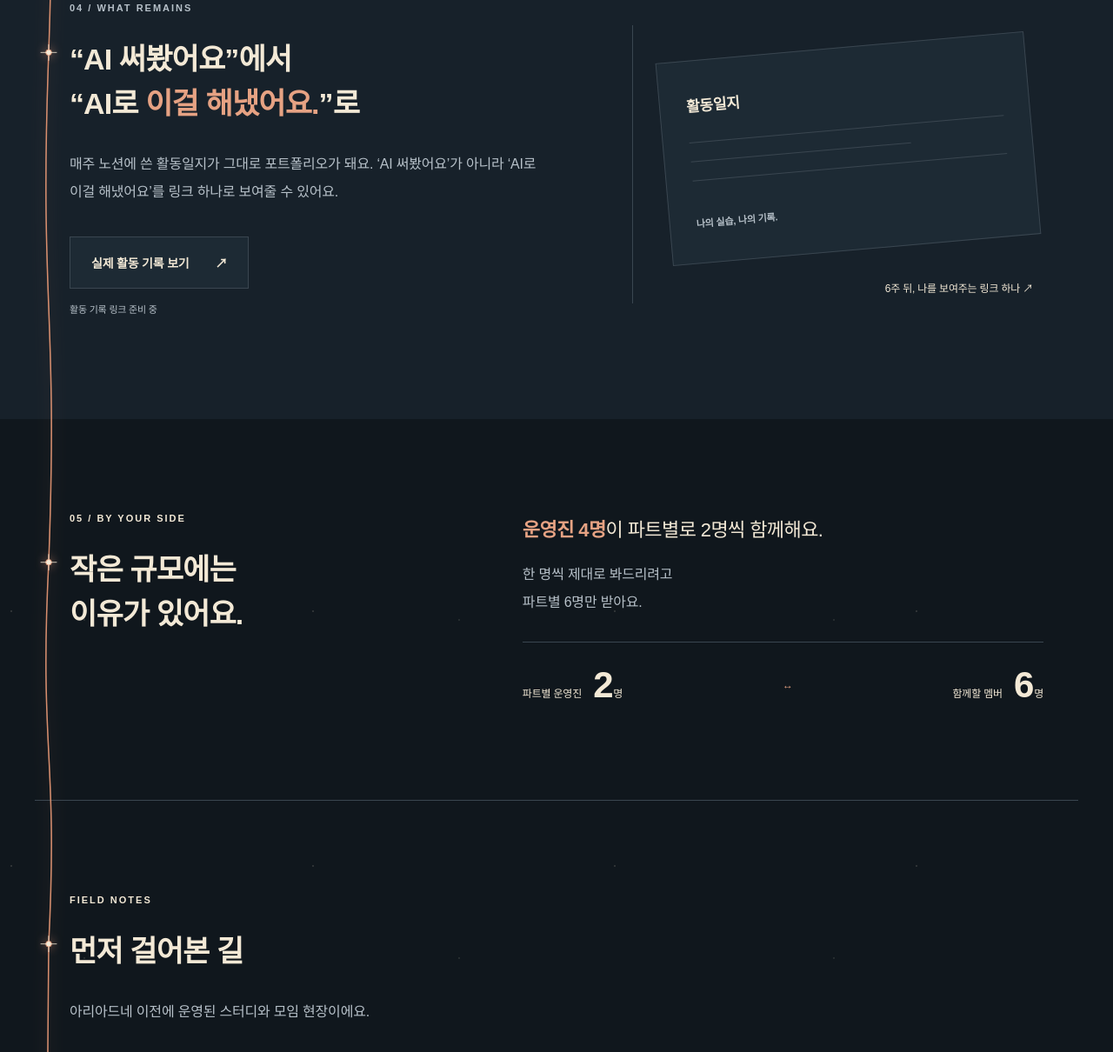
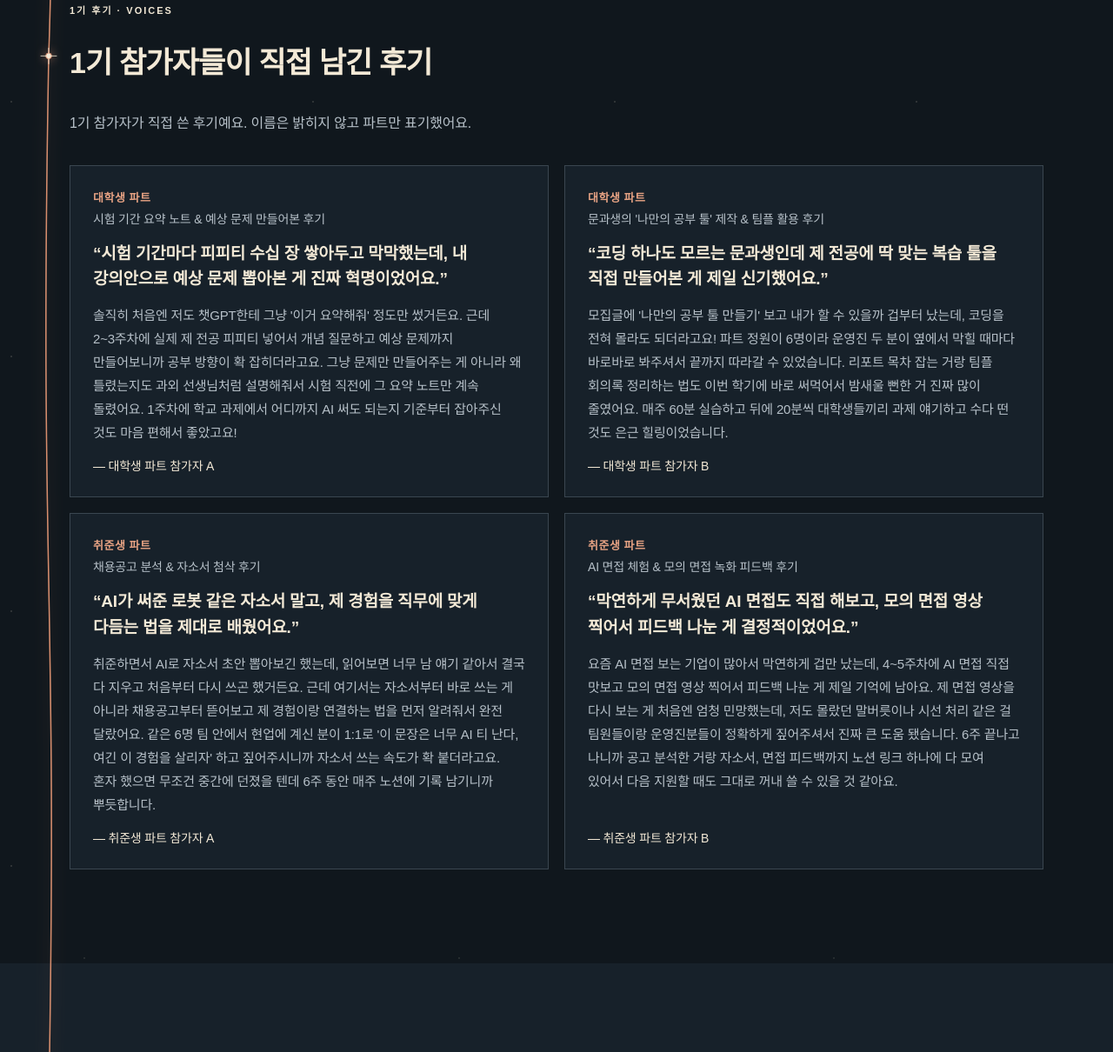
Before and after one commit to nhkoo1004/ariadne-study, a plain HTML site: page index.html in a window 1280 px wide. Shown: the part 3729-4939 px from the top of the page at 87% size. Drawn offline with Linux system fonts and the light colour scheme; a web font is replaced by a local one.

Commit message:
Add files via upload

```diff
--- a/index.html
+++ b/index.html
@@ -7,6 +7,7 @@
 <section class="empathy"><div class="wrap section"><p class="eyebrow">START WHERE YOU ARE</p><h2>지금 이런 미로 안에 있지 않나요?</h2><div class="worries"><p><span>01</span>“다들 AI 쓰는데<br>나만 대충 쓰는 것 같다”</p><p><span>02</span>“과제나 자소서에 AI 써도<br>되는 건지 모르겠다”</p><p><span>03</span>“AI 면접 본다는데<br>뭘 준비해야 할지 모르겠다”</p></div><p class="bridge">같은 고민을 가진 사람끼리 파트를 나눠 진행해요 <span>↓</span></p></div></section>
 <section class="wrap section connected" id="parts"><div class="section-heading"><div><p class="section-index">02 / TWO PATHS</p><h2>나의 미로에 맞는,<br>나의 출발점.</h2></div><p>각자의 고민에서 시작해<br>직접 써보며 배워요.</p></div><div class="part-grid"><article class="part student"><div class="part-top"><span>PATH A / 대학생 파트</span><b>6명</b></div><h3>과제와 시험의 미로</h3><svg viewBox="0 0 380 85" aria-hidden="true"><path d="M0 65L65 20L140 65L220 20L300 45L380 15"/><circle cx="300" cy="45" r="4"/></svg><ul><li>내 수업으로 AI 과외 받기</li><li>시험 요약 노트·예상 문제 만들기</li><li>리포트와 팀플 자료 준비</li><li>나만의 공부 툴 만들기</li></ul></article><article class="part career"><div class="part-top"><span>PATH B / 취준생 파트</span><b>6명</b></div><h3>취업의 미로</h3><svg viewBox="0 0 380 85" aria-hidden="true"><path d="M0 45L70 65L150 20L230 65L310 20L380 40"/><circle cx="310" cy="20" r="4"/></svg><ul><li>AI 면접 맛보기</li><li>채용공고로 직무 분석</li><li>내 경험을 자소서로 다듬기</li><li>모의 면접 녹화와 피드백</li></ul></article></div><div class="shared"><span class="knot">✳</span><p>두 파트 모두 <strong>‘AI 어디까지 써도 될까?’</strong>부터 시작해요.<br>안전하고 떳떳하게 쓰는 기준부터 잡고 가요.</p></div></section>
 <section class="wrap section connected" id="how"><div class="section-heading"><div><p class="section-index">03 / EVERY WEEK</p><h2>직접 해보고,<br>함께 이야기하는 시간.</h2></div><p>배우기만 하는 게 아니라,<br>같은 고민을 가진 사람들과 매주 이야기를 나눠요.</p></div><div class="weekly"><div><span>01 · HANDS-ON</span><h3><b>60</b>분 실습</h3></div><span class="flow-arrow">→</span><div><span>02 · TOGETHER</span><h3><b>20</b>분 커뮤니티 시간</h3></div></div><p class="schedule-note">주 1회 평일 저녁 · 회당 90분 <span>세부 시간 배분은 추후 안내</span></p></section>
+<section class="wrap section reviews" id="reviews" aria-labelledby="reviews-title"><p class="section-index">1기 후기 · VOICES</p><h2 id="reviews-title">1기 참가자들이 직접 남긴 후기</h2><p class="body-copy">1기 참가자가 직접 쓴 후기예요. 이름은 밝히지 않고 파트만 표기했어요.</p><div class="review-grid" id="review-grid"></div></section>
 <section class="record" id="records"><div class="wrap section record-grid"><div><p class="section-index">04 / WHAT REMAINS</p><h2>“AI 써봤어요”에서<br>“AI로 <em>이걸 해냈어요.</em>”로</h2><p class="body-copy">매주 노션에 쓴 활동일지가 그대로 포트폴리오가 돼요. ‘AI 써봤어요’가 아니라 ‘AI로 이걸 해냈어요’를 링크 하나로 보여줄 수 있어요.</p><a class="button light" data-notion href="#notion-link">실제 활동 기록 보기 <span>↗</span></a><p class="link-note">활동 기록 링크 준비 중</p></div><div class="record-art" aria-hidden="true"><div class="record-lines"><span>활동일지</span><i></i><i></i><i></i><span>나의 실습, 나의 기록.</span></div><div class="record-tag">6주 뒤, 나를 보여주는 링크 하나 ↗</div></div></div></section>
 <section class="wrap section team connected" id="team"><div><p class="section-index">05 / BY YOUR SIDE</p><h2>작은 규모에는<br>이유가 있어요.</h2></div><div><p class="team-lead"><strong>운영진 4명</strong>이 파트별로 2명씩 함께해요.</p><p class="body-copy">한 명씩 제대로 봐드리려고<br>파트별 6명만 받아요.</p><div class="team-ratio"><span>파트별 운영진 <b>2</b>명</span><span class="accent">↔</span><span>함께할 멤버 <b>6</b>명</span></div></div></section>
 <section class="wrap section field-notes" id="field-notes" aria-labelledby="field-title">
@@ -50,4 +51,4 @@
   <p class="field-notice">아리아드네 1기 이전에 운영된 모임 사진이에요. 참여자 얼굴은 블러 처리했어요.</p>
 </section>
 <section class="final-cta" id="apply"><div class="wrap"><p class="eyebrow">YOUR NEXT CHAPTER</p><h2>혼자 헤매던 미로,<br>이제 같이 길 찾아요.</h2><p>AI가 궁금한 20대 대학생·취업 준비생이라면.<br>전공 무관, 코딩 몰라도 OK.</p><a class="button" data-apply href="#apply-form">지원하기(희망 파트 선택) <span>↗</span></a><div class="closing-info"><span>모집 마감 <strong>11월 30일(월)</strong></span><span>시작일 <strong>협의</strong></span></div><p class="link-note">신청 폼 준비 중 · 링크 추후 연결</p><svg class="arrival-map" viewBox="0 0 240 90" aria-hidden="true"><path d="M10 60L48 20L95 45L137 12L183 40L225 18M48 20L65 75L95 45L183 40L205 78"/><circle cx="10" cy="60" r="2.4"/><circle cx="48" cy="20" r="2.4"/><circle cx="95" cy="45" r="2.4"/><circle cx="137" cy="12" r="2.4"/><circle cx="183" cy="40" r="2.4"/><circle cx="225" cy="18" r="2.4"/><circle cx="205" cy="78" r="2.4"/></svg></div></section></main>
-<footer class="wrap"><a class="footer-brand" href="#">아리아드네 <span>AI STUDY · 2기</span></a><p>과제·시험·자소서·AI 면접, 함께 찾는 길.</p><a href="#">맨 위로 ↑</a></footer><dialog id="notice"><button id="close-notice" aria-label="안내 닫기">×</button><p class="eyebrow">아리아드네 2기</p><h2 id="notice-title"></h2><p id="notice-copy"></p><button class="button" id="notice-ok">확인</button></dialog><script src="script.js"></script><script src="journey.js"></script></body></html>
+<footer class="wrap"><a class="footer-brand" href="#">아리아드네 <span>AI STUDY · 2기</span></a><p>과제·시험·자소서·AI 면접, 함께 찾는 길.</p><a href="#">맨 위로 ↑</a></footer><dialog id="notice"><button id="close-notice" aria-label="안내 닫기">×</button><p class="eyebrow">아리아드네 2기</p><h2 id="notice-title"></h2><p id="notice-copy"></p><button class="button" id="notice-ok">확인</button></dialog><script src="script.js"></script><script src="reviews.js"></script><script src="journey.js"></script></body></html>
--- a/night.css
+++ b/night.css
@@ -3,6 +3,21 @@ html{color-scheme:dark}body{background-color:var(--paper);background-image:radia
 @media(max-width:700px){.wrap{padding-left:42px;padding-right:22px}.hero{padding-left:42px}.hero-art{padding-left:0;padding-right:0}.final-cta .wrap{padding-left:42px}.section-heading{gap:24px}.part{padding:24px}.facts{column-gap:10px}.facts>div{padding-left:10px}.facts>div:nth-child(odd){padding-left:0}h1{font-size:clamp(32px,9.1vw,39px)}.team-ratio{gap:8px}.team-ratio b{font-size:32px}.record-grid{gap:35px}.record-art{max-width:100%;padding-left:20px}.shared{gap:12px}.final-cta{padding-left:0;padding-right:0}.final-cta h2{font-size:29px}.closing-info{gap:13px}.hero-actions .button{gap:15px}.arrival-map{max-width:100%}}
 @media(prefers-reduced-motion:reduce){.journey-node,.arrival-map{transition:none!important}}
 .record{color:var(--ink)}
+
+.reviews .body-copy { margin: 16px 0 32px; }
+.review-grid { display: grid; grid-template-columns: repeat(2, minmax(0, 1fr)); gap: 18px; }
+.review { background: var(--surface); border: 1px solid var(--line); padding: 26px; display: flex; flex-direction: column; gap: 14px; }
+.review-head { display: flex; flex-direction: column; gap: 6px; }
+.review-part { font-size: 13px; letter-spacing: .04em; color: var(--accent); font-weight: 700; }
+.review-title { font-size: 14px; color: var(--muted); line-height: 1.5; }
+.review-quote { margin: 0; font-size: 19px; line-height: 1.55; font-weight: 700; color: var(--ink); }
+.review-body { margin: 0; font-size: 15px; line-height: 1.8; color: var(--muted); }
+.review-who { margin: auto 0 0; font-size: 14px; color: var(--ink); }
+@media (max-width: 700px) {
+  .review-grid { grid-template-columns: minmax(0, 1fr); }
+  .review { padding: 22px; }
+  .review-quote { font-size: 17px; }
+}
 
 .field-notes { border-top: 1px solid var(--line); }
 .field-notes .body-copy { margin: 16px 0 32px; }
--- /dev/null
+++ b/reviews.js
@@ -0,0 +1,54 @@
+// 1기 참가자 후기. 후기를 추가하려면 아래 REVIEWS 배열에 항목을 하나 더하면 됩니다.
+// part: '대학생' 또는 '취준생' / who: 익명 표기 / title: 후기 제목 / quote: 한 줄 인용 / body: 본문
+const REVIEWS = [
+  {
+    part: '대학생',
+    who: '대학생 파트 참가자 A',
+    title: '시험 기간 요약 노트 & 예상 문제 만들어본 후기',
+    quote: '“시험 기간마다 피피티 수십 장 쌓아두고 막막했는데, 내 강의안으로 예상 문제 뽑아본 게 진짜 혁명이었어요.”',
+    body: '솔직히 처음엔 저도 챗GPT한테 그냥 \'이거 요약해줘\' 정도만 썼거든요. 근데 2~3주차에 실제 제 전공 피피티 넣어서 개념 질문하고 예상 문제까지 만들어보니까 공부 방향이 확 잡히더라고요. 그냥 문제만 만들어주는 게 아니라 왜 틀렸는지도 과외 선생님처럼 설명해줘서 시험 직전에 그 요약 노트만 계속 돌렸어요. 1주차에 학교 과제에서 어디까지 AI 써도 되는지 기준부터 잡아주신 것도 마음 편해서 좋았고요!'
+  },
+  {
+    part: '대학생',
+    who: '대학생 파트 참가자 B',
+    title: '문과생의 \'나만의 공부 툴\' 제작 & 팀플 활용 후기',
+    quote: '“코딩 하나도 모르는 문과생인데 제 전공에 딱 맞는 복습 툴을 직접 만들어본 게 제일 신기했어요.”',
+    body: '모집글에 \'나만의 공부 툴 만들기\' 보고 내가 할 수 있을까 겁부터 났는데, 코딩을 전혀 몰라도 되더라고요! 파트 정원이 6명이라 운영진 두 분이 옆에서 막힐 때마다 바로바로 봐주셔서 끝까지 따라갈 수 있었습니다. 리포트 목차 잡는 거랑 팀플 회의록 정리하는 법도 이번 학기에 바로 써먹어서 밤새울 뻔한 거 진짜 많이 줄였어요. 매주 60분 실습하고 뒤에 20분씩 대학생들끼리 과제 얘기하고 수다 떤 것도 은근 힐링이었습니다.'
+  },
+  {
+    part: '취준생',
+    who: '취준생 파트 참가자 A',
+    title: '채용공고 분석 & 자소서 첨삭 후기',
+    quote: '“AI가 써준 로봇 같은 자소서 말고, 제 경험을 직무에 맞게 다듬는 법을 제대로 배웠어요.”',
+    // 원문의 "현업에 계신 운영진분이"를 운영진으로 특정하지 않도록 수정함 (참가자 확인 권장)
+    body: '취준하면서 AI로 자소서 초안 뽑아보긴 했는데, 읽어보면 너무 남 얘기 같아서 결국 다 지우고 처음부터 다시 쓰곤 했거든요. 근데 여기서는 자소서부터 바로 쓰는 게 아니라 채용공고부터 뜯어보고 제 경험이랑 연결하는 법을 먼저 알려줘서 완전 달랐어요. 같은 6명 팀 안에서 현업에 계신 분이 1:1로 \'이 문장은 너무 AI 티 난다, 여긴 이 경험을 살리자\' 하고 짚어주시니까 자소서 쓰는 속도가 확 붙더라고요. 혼자 했으면 무조건 중간에 던졌을 텐데 6주 동안 매주 노션에 기록 남기니까 뿌듯합니다.'
+  },
+  {
+    part: '취준생',
+    who: '취준생 파트 참가자 B',
+    title: 'AI 면접 체험 & 모의 면접 녹화 피드백 후기',
+    quote: '“막연하게 무서웠던 AI 면접도 직접 해보고, 모의 면접 영상 찍어서 피드백 나눈 게 결정적이었어요.”',
+    body: '요즘 AI 면접 보는 기업이 많아서 막연하게 겁만 났는데, 4~5주차에 AI 면접 직접 맛보고 모의 면접 영상 찍어서 피드백 나눈 게 제일 기억에 남아요. 제 면접 영상을 다시 보는 게 처음엔 엄청 민망했는데, 저도 몰랐던 말버릇이나 시선 처리 같은 걸 팀원들이랑 운영진분들이 정확하게 짚어주셔서 진짜 큰 도움 됐습니다. 6주 끝나고 나니까 공고 분석한 거랑 자소서, 면접 피드백까지 노션 링크 하나에 다 모여 있어서 다음 지원할 때도 그대로 꺼내 쓸 수 있을 것 같아요.'
+  }
+];
+
+(() => {
+  const grid = document.getElementById('review-grid');
+  if (!grid) return;
+  const el = (tag, cls, text) => {
+    const node = document.createElement(tag);
+    if (cls) node.className = cls;
+    if (text) node.textContent = text;
+    return node;
+  };
+  REVIEWS.forEach(r => {
+    const card = el('article', 'review ' + (r.part === '취준생' ? 'career' : 'student'));
+    const head = el('div', 'review-head');
+    head.append(el('span', 'review-part', r.part + ' 파트'), el('span', 'review-title', r.title));
+    const quote = el('p', 'review-quote', r.quote);
+    const body = el('p', 'review-body', r.body);
+    const who = el('p', 'review-who', '— ' + r.who);
+    card.append(head, quote, body, who);
+    grid.append(card);
+  });
+})();
```
